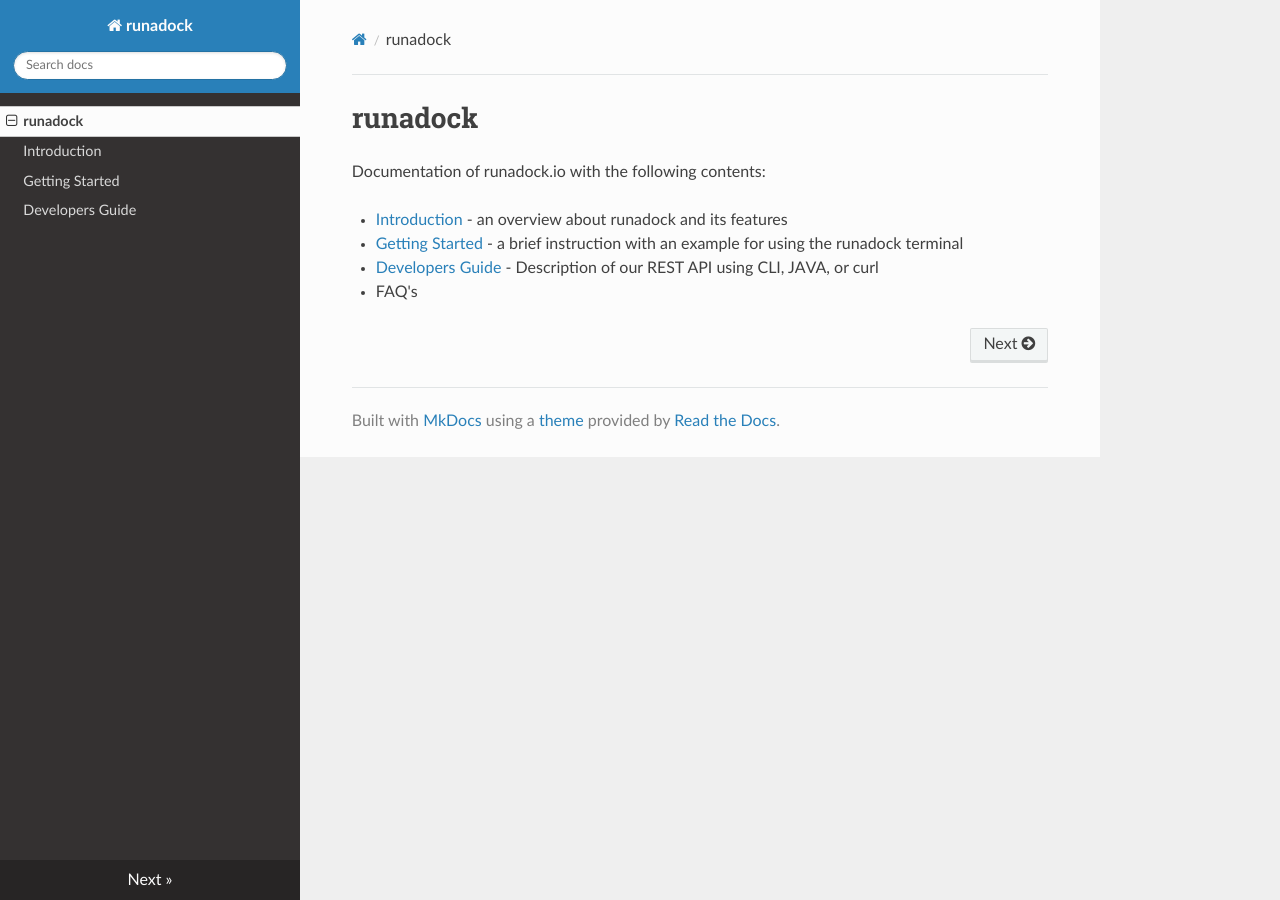
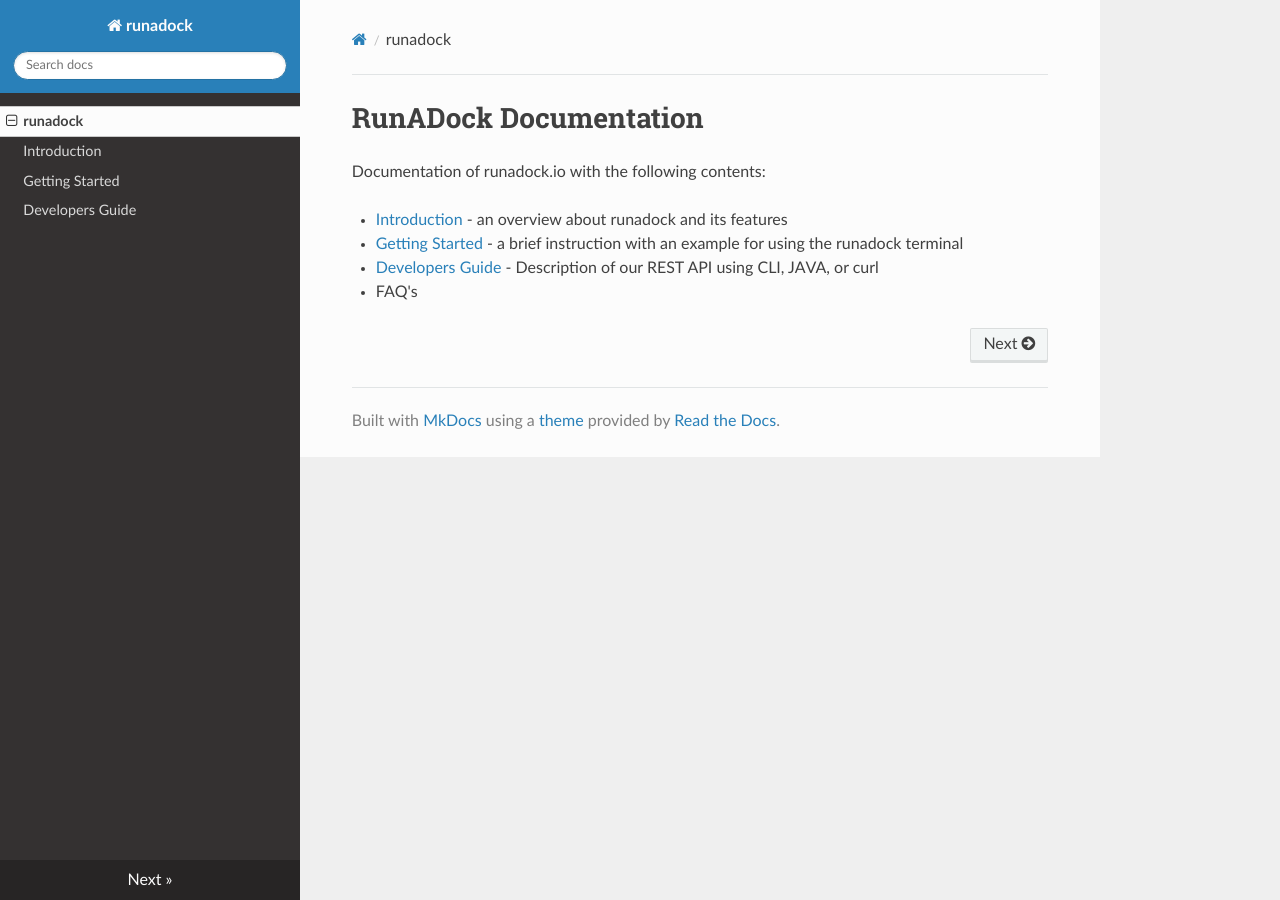
Before and after one commit to runadock/docs, an MkDocs documentation site: the page built from docs/index.md, in a window 1280 px wide. Built offline with MkDocs 1.6.1, drawn with Linux system fonts in a browser that asks for light colours; nearby versions of some CDN libraries; old or Windows-style settings are respelled for this version of MkDocs.

Commit message:
fixed links

```diff
--- a/docs/index.md
+++ b/docs/index.md
@@ -1,9 +1,9 @@
-runadock
+RunADock Documentation
 ========
 
 Documentation of runadock.io with the following contents:
 
-* [Introduction](Introduction.md) - an overview about runadock and its features
-* [Getting Started](GettingStarted.md) - a brief instruction with an example for using the runadock terminal
-* [Developers Guide](DevelopersGuide.md) - Description of our REST API using CLI, JAVA, or curl
+* [Introduction](Introduction.html) - an overview about runadock and its features
+* [Getting Started](GettingStarted.html) - a brief instruction with an example for using the runadock terminal
+* [Developers Guide](DevelopersGuide.html) - Description of our REST API using CLI, JAVA, or curl
 * FAQ's
```
